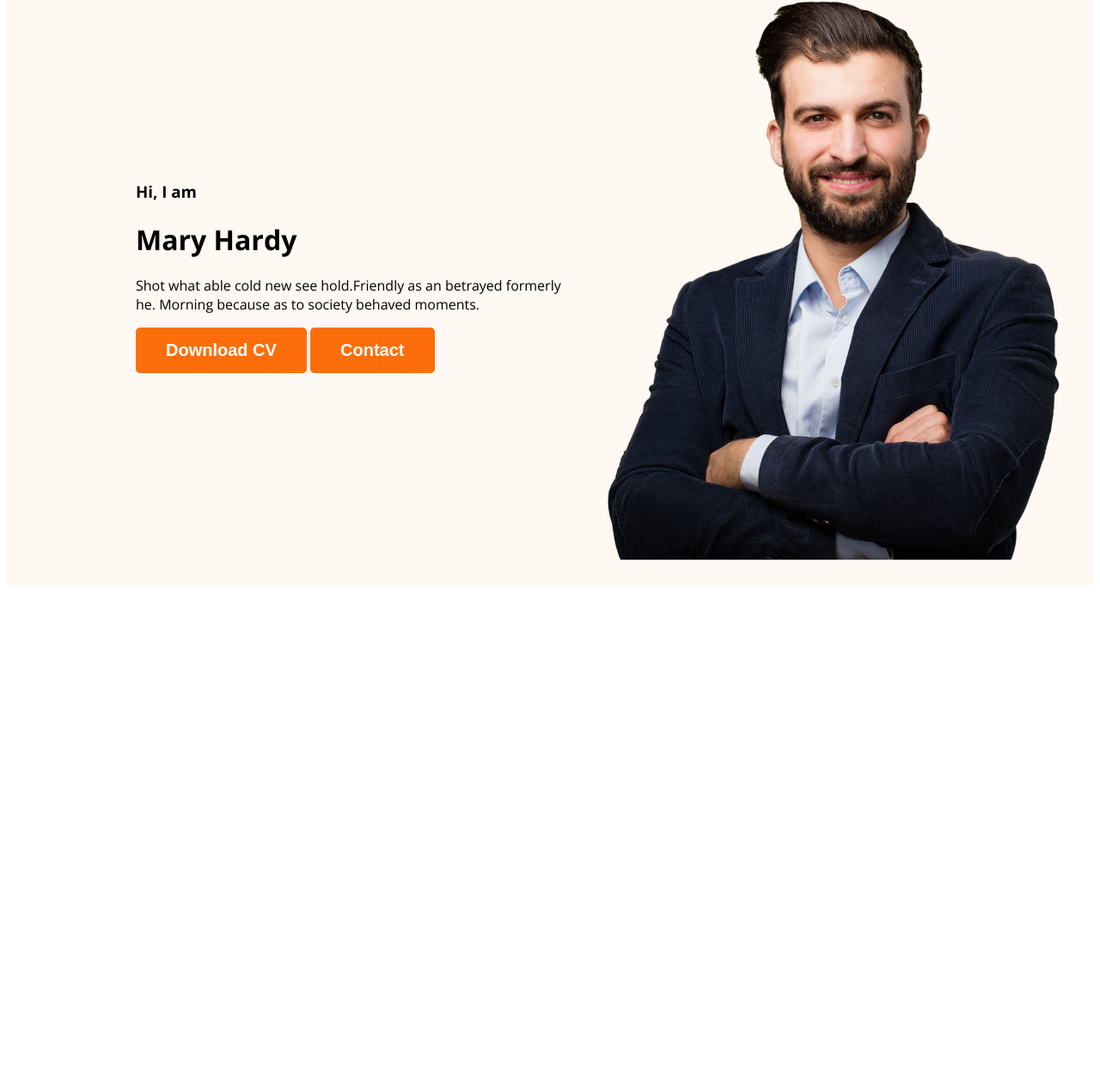
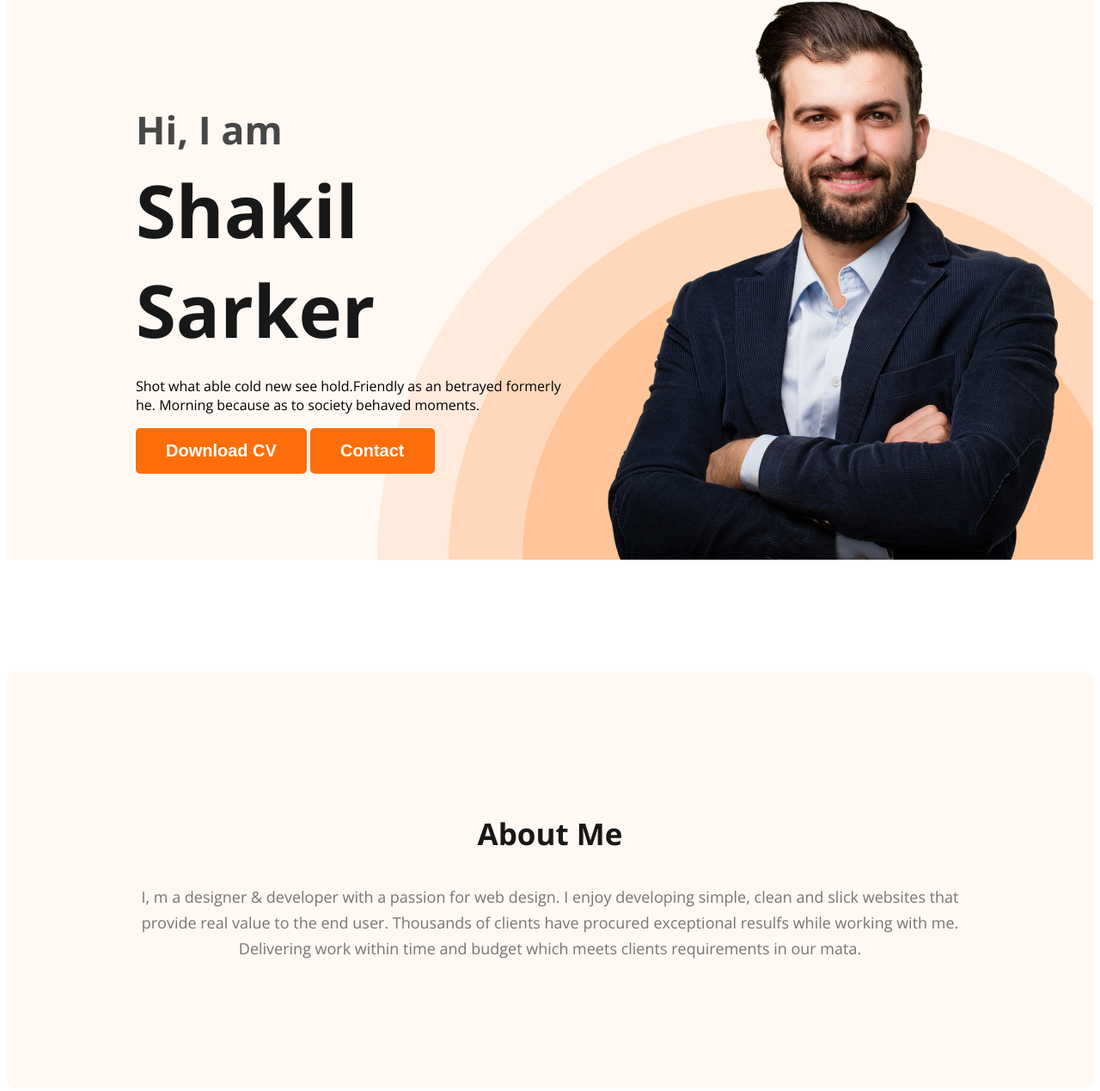
Before and after one commit to Shakillazycoder/developer-portfolio, a plain HTML site: page index.html in a window 1280 px wide. Shown: the part 248-1517 px from the top of the page at 86% size. Before the commit the page ends 937 px from the top, so only its background shows below. Drawn offline with nearby package versions, Linux system fonts and the light colour scheme.

Commit message:
about section created

```diff
--- a/index.html
+++ b/index.html
@@ -22,8 +22,8 @@
         <div class="banner">
             <div class="banner-content">
                 <h3 class="banner-greeting">Hi, I  am</h3>
-                <h1 class="banner-title">Mary Hardy</h1>
-                <p>Shot what able cold new see hold.Friendly as an betrayed formerly he. Morning because as to society behaved moments.</p>
+                <h1 class="banner-title">Shakil Sarker</h1>
+                <p class="banner-description">Shot what able cold new see hold.Friendly as an betrayed formerly he. Morning because as to society behaved moments.</p>
                 <button class="btn-primary">Download CV</button>
                 <button class="btn-primary">Contact</button>
             </div>
@@ -32,7 +32,11 @@
 
     </header>
     <main>
+       <section class="about">
+        <h3 class="section-title">About Me</h3>
+        <p class="section-description">I, m a designer & developer with a passion for web design. I enjoy developing simple, clean and slick websites that provide real value to the end user. Thousands of clients have procured exceptional resulfs while working with me. Delivering work within time and budget which meets clients requirements in our mata.</p>
 
+    </section>
     </main>
     <footer>
 
--- a/styles/portfolio.css
+++ b/styles/portfolio.css
@@ -1,13 +1,13 @@
 /* common shared */
-body{
-    font-family: 'Open Sans', sans-serif;
+body {
+  font-family: "Open Sans", sans-serif;
 }
-.text-primary{
-    color: #FD6E0A;
+.text-primary {
+  color: #fd6e0a;
 }
-.btn-primary{
+.btn-primary {
   border-radius: 5px;
-    background: #FD6E0A;
+  background: #fd6e0a;
   border: 0;
   font-size: 20px;
   font-style: normal;
@@ -16,6 +16,22 @@ body{
   color: white;
   padding: 15px 35px;
 }
+
+.section-title {
+  color: #181818;
+  text-align: center;
+  font-size: 35px;
+  font-weight: 700;
+}
+
+.section-description {
+  color: #757575;
+  text-align: center;
+  font-size: 18px;
+  font-weight: 400;
+  line-height: 30px; /* 166.667% */
+}
+
 /* nav related styles */
 nav {
   display: flex;
@@ -23,35 +39,64 @@ nav {
   align-items: center;
   margin: 0 200px;
 }
-.head-title{
+.head-title {
   color: var(--Dark-01, #181818);
   font-size: 45px;
   font-weight: 800;
 }
-nav > ul{
+nav > ul {
   display: flex;
   align-items: center;
 }
-nav li{
+nav li {
   list-style: none;
   margin: 50px;
 }
-nav a{
+nav a {
   text-decoration: none;
   color: #181818;
 }
 
 /* header related styles */
-.header{
-    background-color: #FFF8F3;
+.header {
+  background-color: #fff8f3;
+  background-image: url("../images/header_bg.png");
+  background-repeat: no-repeat;
+  background-position: bottom right;
 }
-.banner{
-    padding: 30px 30px 30px 150px;
+.banner {
+  padding: 30px 30px 0px 150px;
   display: flex;
   align-items: center;
+  justify-content: space-between;
 }
-.banner .profile-pic{
+.banner-content {
+  max-width: 600px;
+}
+.banner .profile-pic {
   width: 584px;
   height: 676px;
   flex-shrink: 0;
 }
+.banner-greeting {
+  font-size: 45px;
+  color: #474747;
+  font-weight: 600;
+  margin-bottom: 5px;
+}
+.banner-title {
+  font-size: 85px;
+  font-weight: 700;
+  color: #181818;
+  margin-top: 0px;
+  margin-bottom: 20px;
+}
+/* Main Section style */
+
+/* About section style */
+.about {
+  padding: 130px;
+  border-radius: 10px;
+  background: #fff8f3;
+  margin: 130px 0;
+}
```
Lines whose indentation alone changed are shown as unchanged.
